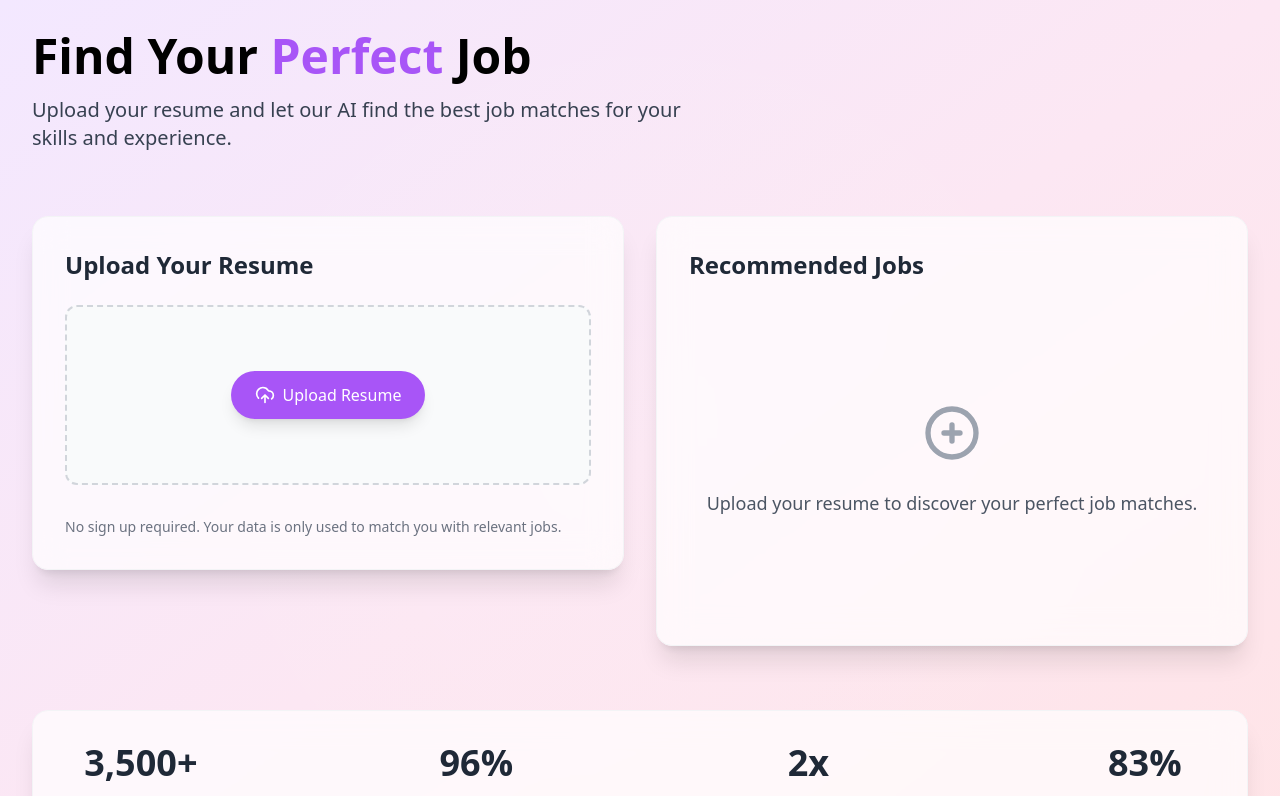
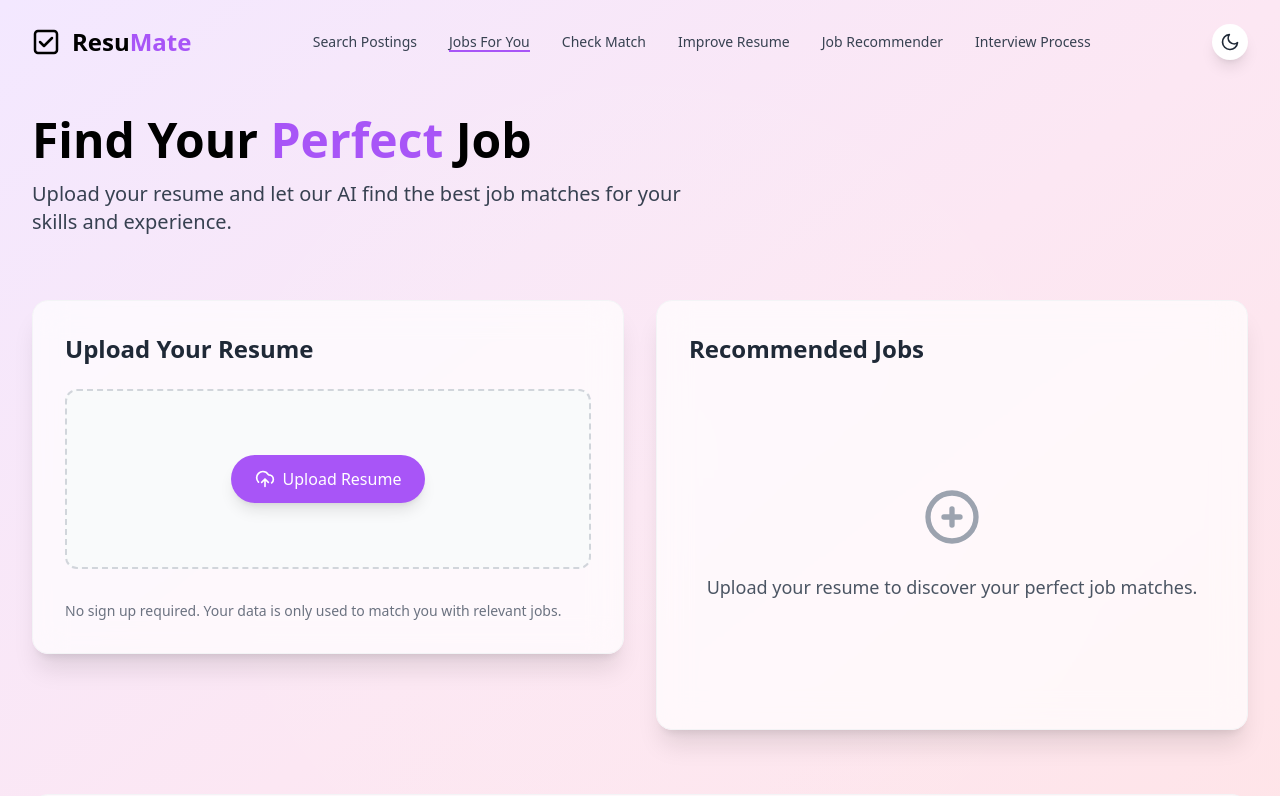
Before and after one commit to CMPT-276-SPRING-2025/final-project-lakes, a React (Vite) app: page /curated-jobs in a window 1280 px wide. Shown: the top 796 px of the page. Built offline with nearby package versions, Linux system fonts and the light colour scheme.

Commit message:
Added a Navbar component file and used it in the jobs for you page

```diff
--- /dev/null
+++ b/src/components/Navbar.jsx
@@ -0,0 +1,148 @@
+import React, { useState } from "react";
+import { motion } from "framer-motion";
+
+const Navbar = ({ darkMode, setDarkMode }) => {
+  return (
+    <header className="w-full py-6 px-8 relative z-10">
+      <nav className="flex items-center justify-between">
+        <motion.div
+          className="flex items-center"
+          initial={{ opacity: 0, x: -20 }}
+          animate={{ opacity: 1, x: 0 }}
+          transition={{ duration: 0.5 }}
+        >
+          <motion.div
+            className="mr-3"
+            whileHover={{ rotate: 360 }}
+            transition={{ duration: 0.8 }}
+          >
+            <svg
+              width="28"
+              height="28"
+              viewBox="0 0 28 28"
+              fill="none"
+              xmlns="http://www.w3.org/2000/svg"
+              className={`${darkMode ? "stroke-white" : "stroke-black"}`}
+            >
+              <rect
+                x="3"
+                y="3"
+                width="22"
+                height="22"
+                rx="3"
+                strokeWidth="2.5"
+              />
+              <path
+                d="M8 14L12 18L20 10"
+                strokeWidth="2.5"
+                strokeLinecap="round"
+                strokeLinejoin="round"
+              />
+            </svg>
+          </motion.div>
+          <h1
+            className={`text-2xl font-bold ${
+              darkMode ? "text-white" : "text-black"
+            }`}
+          >
+            Resu<span className="text-purple-500">Mate</span>
+          </h1>
+        </motion.div>
+
+        {/* Navigation */}
+        <motion.div
+          className="hidden md:flex space-x-8"
+          initial={{ opacity: 0, y: -20 }}
+          animate={{ opacity: 1, y: 0 }}
+          transition={{ duration: 0.5, delay: 0.2 }}
+        >
+          {[
+            "Search Postings",
+            "Jobs For You",
+            "Check Match",
+            "Improve Resume",
+            "Job Recommender",
+            "Interview Process",
+          ].map((item, index) => (
+            <motion.a
+              key={item}
+              href="#"
+              className={`text-sm font-medium ${
+                darkMode
+                  ? "text-gray-300 hover:text-white"
+                  : "text-gray-700 hover:text-black"
+              } relative`}
+              whileHover={{ scale: 1.05 }}
+              custom={index}
+              initial={{ opacity: 0, y: -20 }}
+              animate={{ opacity: 1, y: 0 }}
+              transition={{
+                type: "spring",
+                stiffness: 400,
+                damping: 10,
+                delay: index * 0.1 + 0.3,
+              }}
+            >
+              {item}
+              {item === "Jobs For You" && (
+                <motion.span
+                  className="absolute bottom-0 left-0 w-full h-0.5 bg-purple-500"
+                  layoutId="underline"
+                />
+              )}
+            </motion.a>
+          ))}
+        </motion.div>
+
+        {/* Dark mode toggle */}
+        <motion.button
+          onClick={() => setDarkMode(!darkMode)}
+          className={`p-2 rounded-full ${
+            darkMode ? "bg-gray-800 text-white" : "bg-white text-gray-800"
+          } shadow-lg`}
+          whileHover={{ scale: 1.1 }}
+          whileTap={{ scale: 0.95 }}
+          initial={{ opacity: 0, x: 20 }}
+          animate={{ opacity: 1, x: 0 }}
+          transition={{ duration: 0.5 }}
+        >
+          {darkMode ? (
+            <svg
+              width="20"
+              height="20"
+              viewBox="0 0 24 24"
+              fill="none"
+              xmlns="http://www.w3.org/2000/svg"
+            >
+              <path
+                d="M12 3V4M12 20V21M4 12H3M6.31412 6.31412L5.5 5.5M17.6859 6.31412L18.5 5.5M6.31412 17.69L5.5 18.5M17.6859 17.69L18.5 18.5M21 12H20M16 12C16 14.2091 14.2091 16 12 16C9.79086 16 8 14.2091 8 12C8 9.79086 9.79086 8 12 8C14.2091 8 16 9.79086 16 12Z"
+                stroke="currentColor"
+                strokeWidth="2"
+                strokeLinecap="round"
+                strokeLinejoin="round"
+              />
+            </svg>
+          ) : (
+            <svg
+              width="20"
+              height="20"
+              viewBox="0 0 24 24"
+              fill="none"
+              xmlns="http://www.w3.org/2000/svg"
+            >
+              <path
+                d="M21 12.79A9 9 0 1 1 11.21 3 7 7 0 0 0 21 12.79z"
+                stroke="currentColor"
+                strokeWidth="2"
+                strokeLinecap="round"
+                strokeLinejoin="round"
+              />
+            </svg>
+          )}
+        </motion.button>
+      </nav>
+    </header>
+  );
+};
+
+export default Navbar;
--- a/src/pages/CuratedJobsPage.jsx
+++ b/src/pages/CuratedJobsPage.jsx
@@ -1,7 +1,7 @@
 import React, { useState, useEffect } from "react";
 import ResumeButton from "../components/resumebutton";
 import { motion, AnimatePresence } from "framer-motion";
-// import Navbar from "../components/Navbar"; // Import the Navbar component
+import Navbar from "../components/Navbar"; // Import the Navbar component
 // import Footer from "../components/Footer"; // Import the Footer component
 
 const OPENAI_API_KEY =
@@ -242,7 +242,7 @@ const CuratedJobsPage = () => {
       />
 
       {/* Use the Navbar component */}
-      {/* <Navbar darkMode={darkMode} setDarkMode={setDarkMode} /> */}
+      <Navbar darkMode={darkMode} setDarkMode={setDarkMode} />
 
       {/* Main content */}
       <main className="max-w-7xl mx-auto px-8 pt-8 pb-16 relative z-10">
```
